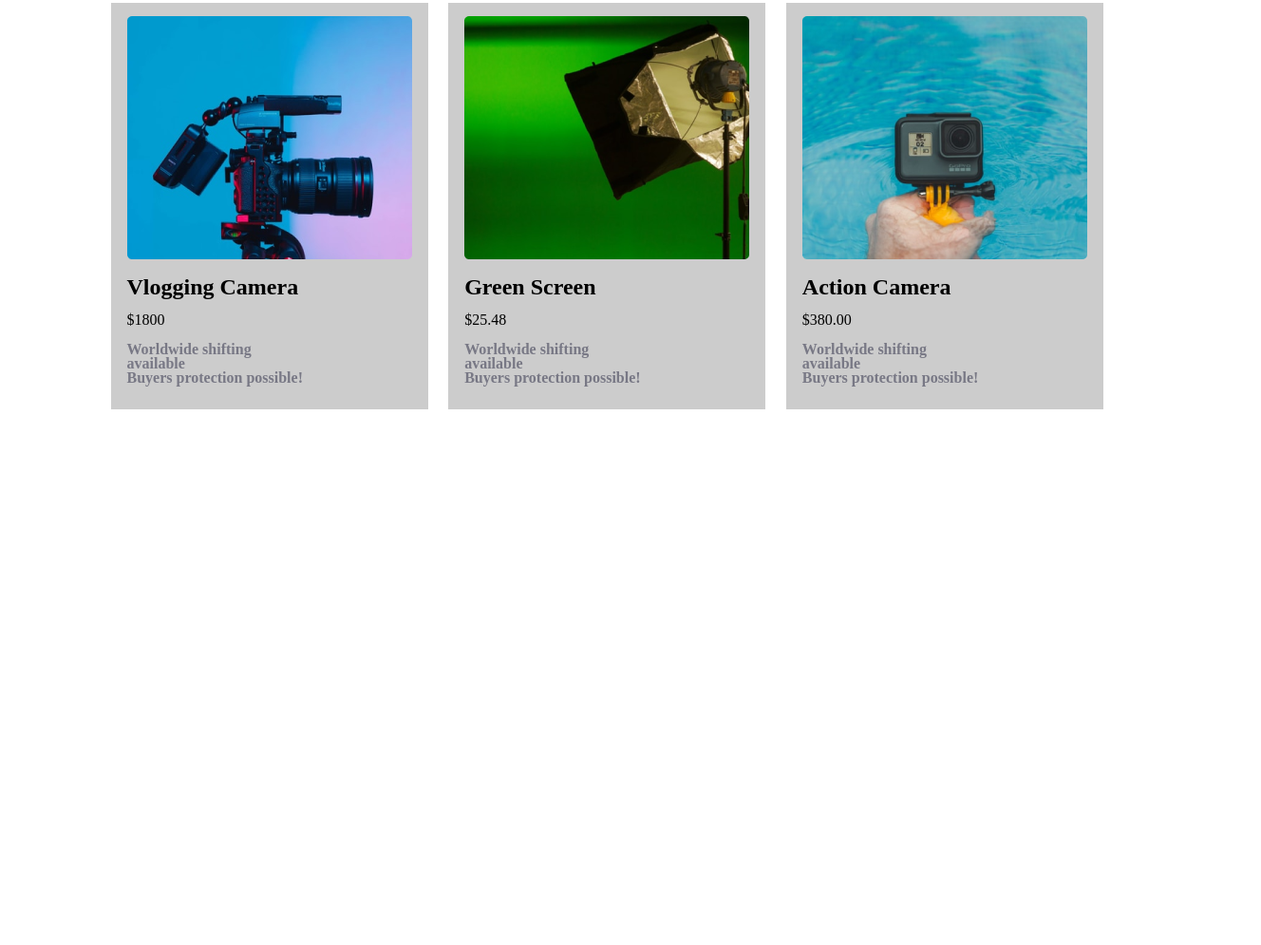
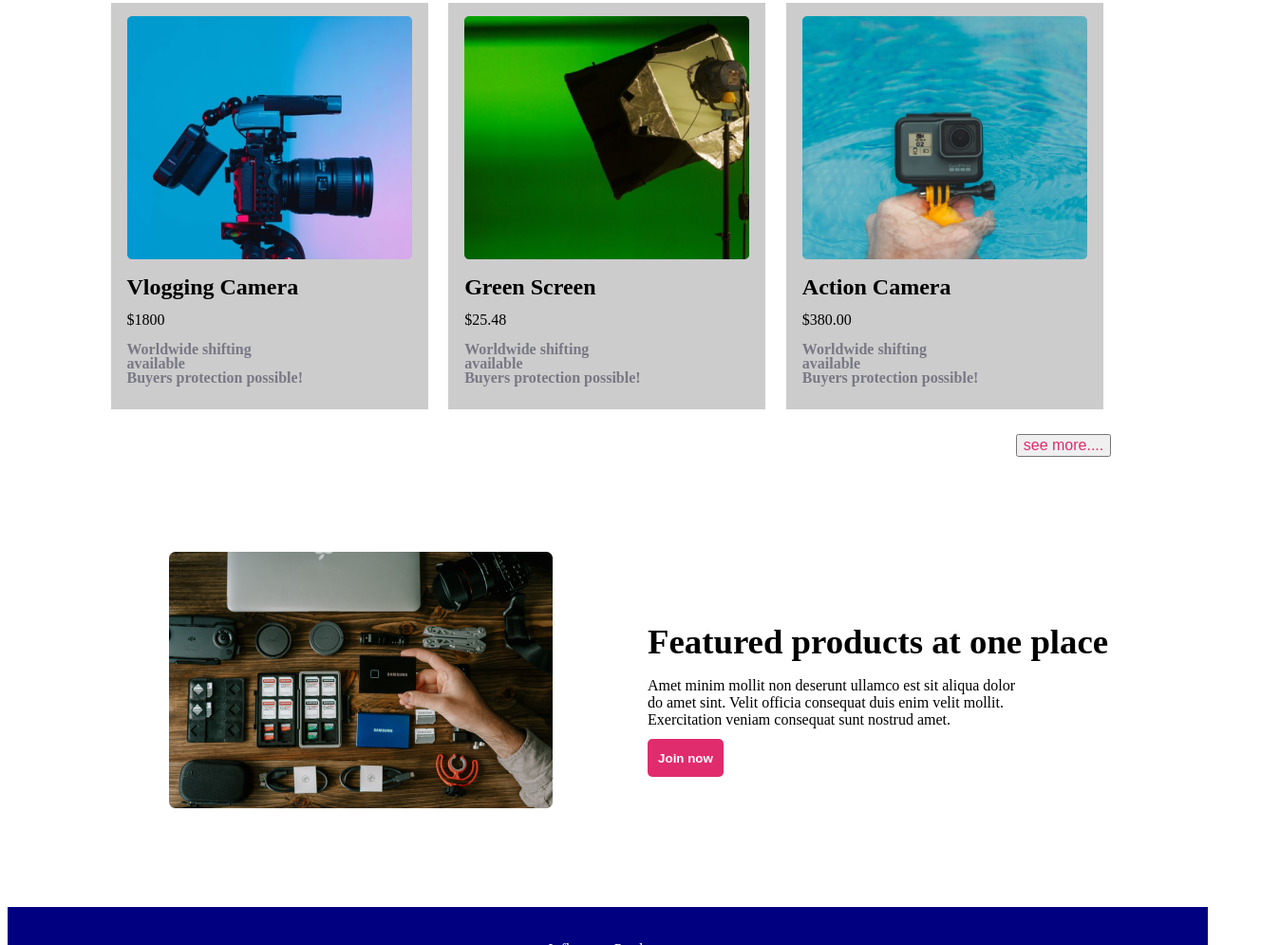
Before and after one commit to marufkarim307368/practice-0.1, a plain HTML site: page index.html in a window 1280 px wide. Shown: the part 1805-2800 px from the top of the page at 95% size, 1328 px wide, since content can reach past the window. Before the commit the page ends 2236 px from the top, so only its background shows below. Drawn offline with Linux system fonts and the light colour scheme.

Commit message:
complete work

```diff
--- a/index.html
+++ b/index.html
@@ -38,7 +38,7 @@
             <img src="logos/Walmart.svg" alt="">
         </div>
     </header>
-    <main>
+    <main class="container">
         <div class="collection">
             <h2>Popular Collection</h2>
         </div>
@@ -107,9 +107,26 @@
                     Buyers protection possible!</p>
             </div>
         </nav>
+        <div class="btn-2">
+            <button class="btn-style">see more....</button>
+        </div>
+        <nav class="gear">
+            <div class="gear-img">
+                <img src="images/gear.png" alt="">
+            </div>
+            <div class="gear-container">
+                <p class="gear-main">Featured products at one place</p>
+                <p class="gear-discription">Amet minim mollit non deserunt ullamco est sit aliqua dolor do amet sint. Velit officia consequat duis enim velit mollit. Exercitation veniam consequat sunt nostrud amet.</p>
+                <button class="btn-gear">Join now</button>
+            </div>
+        </nav>
     </main>
     <footer>
-
+    <div class="footer">
+        <p>Influencer Products</p>
+        <p>Copyright © 2025 influencer product</p>
+        <p>all right reserved</p>
+    </div>
     </footer>
 </body>
 </html>
--- a/style/style.css
+++ b/style/style.css
@@ -83,7 +83,7 @@
     width: 1100px;
     height: 30px;
     background-color: linen;
-    margin-left: 50px;
+    /* margin-left: 50px; */
 }
 
 .star {
@@ -97,6 +97,11 @@
 }
 
 /* shopping cart */
+
+.container{
+    overflow: hidden;
+}
+
 .shopping-cart-design{
     display: grid;
     grid-template-columns: repeat(3, 1fr);
@@ -132,3 +137,69 @@
     font-size: 1rem;
     font-weight: 600;
 }
+
+.btn-2{
+    position: relative;
+    margin-top: 50px;
+    text-align: center;
+    margin-right: -960px;
+}
+
+.btn-style{
+    color: #E02C6D;
+    font-size: 1rem;
+}
+/* gear */
+.gear{
+    display: flex;
+    /* justify-content: center; */
+    align-items: center;
+    margin-top: 100px;
+
+}
+.gear-main{
+    font-size: 2.3rem;
+    font-weight: 700;
+    margin-bottom: 15px;
+}
+.gear-discription{
+    font-size: 1rem;
+    font-weight: 500;
+    width: 400px;
+    height: 50px;
+    margin-bottom: 15px;
+}
+.btn-gear{
+    width: 80px;
+    height: 40px;
+    /* padding: 20px 20px; */
+    align-items: center;
+    color: white;
+    font-weight: 600;
+    background-color: #E02C6D;
+    border-radius: 5px;
+    border: none;
+}
+
+.gear-container{
+    width: 500px;
+    height: 200px;
+    margin-left: 100px;
+}
+
+.gear-img{
+    margin-left: 170px;
+}
+
+/* footer style */
+.footer{
+    text-align: center;
+    margin-bottom: 8px;
+    width: 100%;
+    height: 150px;
+    padding: 20px 0px;
+    background-color: navy;
+    color: white;
+    gap: 5px;
+    margin-top: 100px;
+}
```
